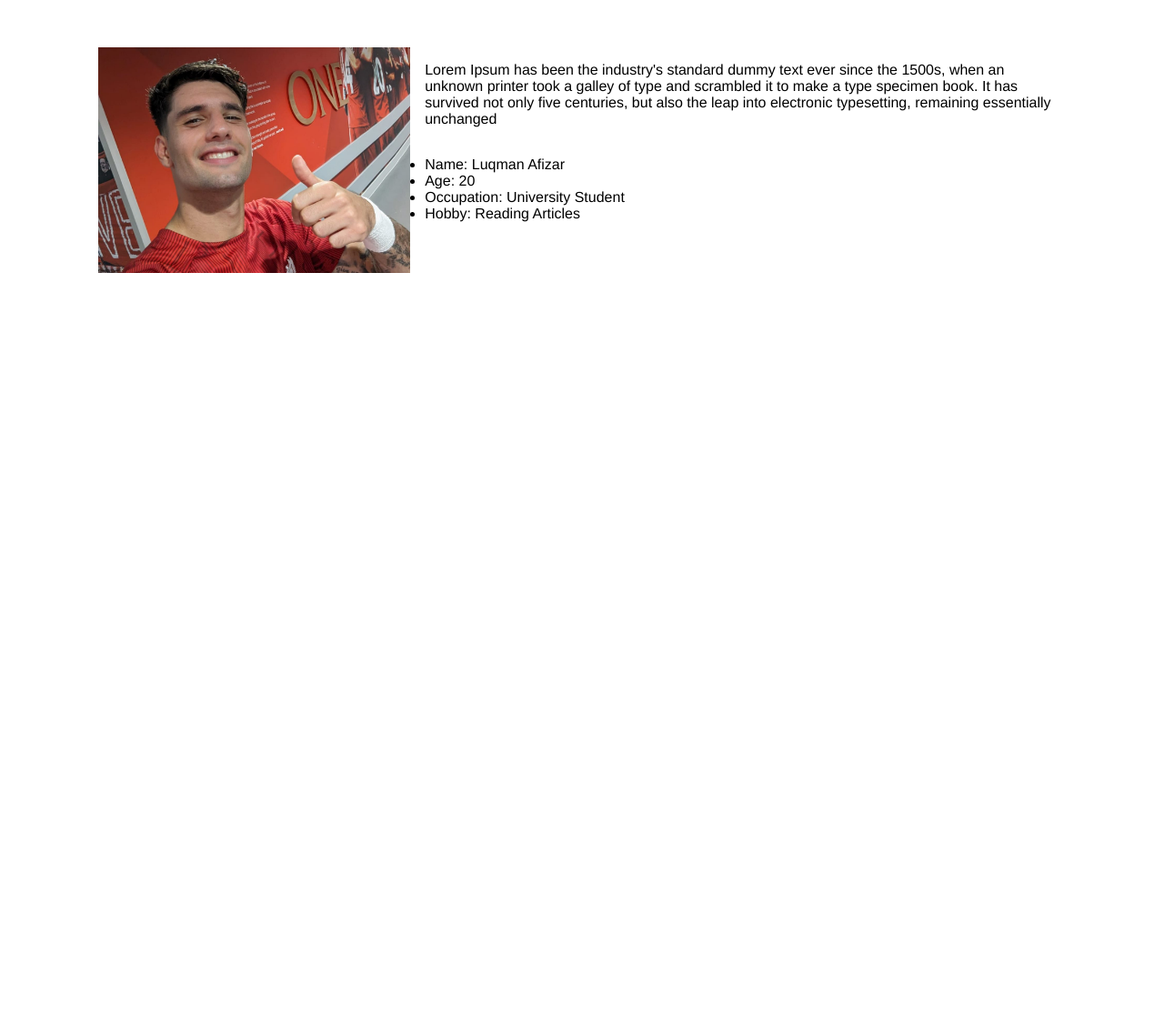
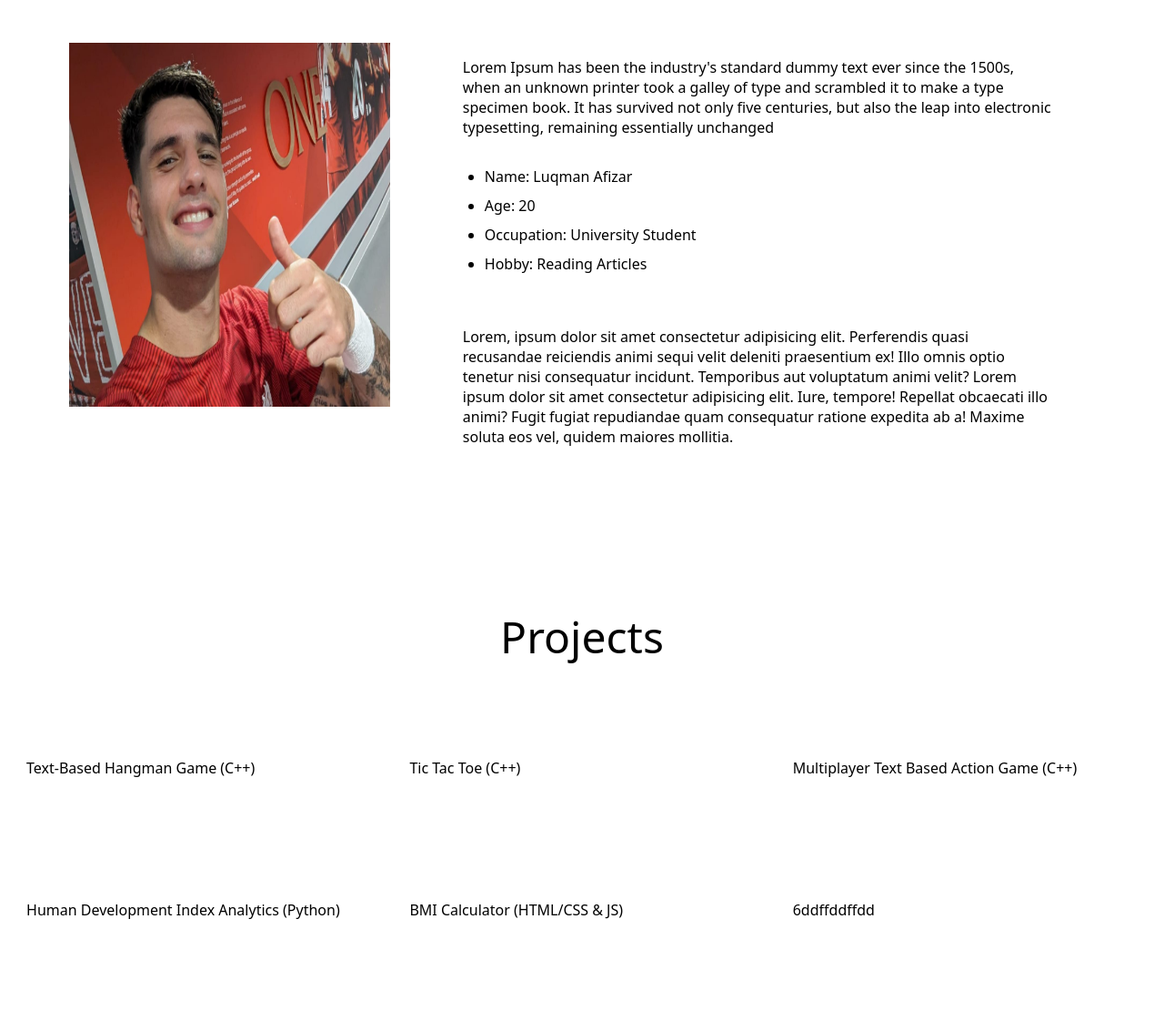
Before and after one commit to LuqmanMC305/my-portfolio, a plain HTML site: page index.html in a window 1280 px wide. Shown: the part 1011-2121 px from the top of the page at 91% size. Before the commit the page ends 1311 px from the top, so only its background shows below. Drawn offline with Linux system fonts and the light colour scheme.

Commit message:
Added portfolio section

```diff
--- a/index.html
+++ b/index.html
@@ -35,7 +35,7 @@
             <div class="descTopContainer">
                 <p class="aboutDescTop">Lorem Ipsum has been the industry's standard dummy text ever since the 1500s, when an unknown printer took a galley of type and scrambled it to make a type specimen book. It has survived not only five centuries, but also the leap into electronic typesetting, remaining essentially unchanged</p>
             </div>
-            <div class="info">
+            <div class="infoContainer">
                 <ul class="infoList">
                     <li>Name: Luqman Afizar</li>
                     <li>Age: 20</li>
@@ -43,7 +43,42 @@
                     <li>Hobby: Reading Articles</li>
                 </ul>
             </div>
+            <div class="descBottomContainer">
+                <p class="aboutDescBottom">Lorem, ipsum dolor sit amet consectetur adipisicing elit. Perferendis quasi recusandae reiciendis animi sequi velit deleniti praesentium ex! Illo omnis optio tenetur nisi consequatur incidunt. Temporibus aut voluptatum animi velit? Lorem ipsum dolor sit amet consectetur adipisicing elit. Iure, tempore! Repellat obcaecati illo animi? Fugit fugiat repudiandae quam consequatur ratione expedita ab a! Maxime soluta eos vel, quidem maiores mollitia.</p>
+            </div>
         </div>
+    </section>
+
+    <section class="projectContainer" id="portfolio">
+        <h1 class="projectTitle">Projects</h1>
+         <div class="flexContainer">
+            <div class="flexItem">
+                <img src="">
+                <p>Text-Based Hangman Game (C++)</p>
+            </div>
+            <div class="flexItem">
+                <img src="">
+                <p>Tic Tac Toe (C++) </p>
+            </div>
+            <div class="flexItem">
+                <img src="">
+                <p>Multiplayer Text Based Action Game (C++)</p>
+            </div>
+            <div class="flexItem">
+                <img src="">
+                <p>Human Development Index Analytics (Python)</p>
+            </div>
+            <div class="flexItem">
+                <img src="">
+                <p>BMI Calculator (HTML/CSS & JS)</p>
+            </div>
+            <div class="flexItem">
+                <img src="">
+                <p>6ddffddffdd</p>
+            </div>
+        </div>
+
+
     </section>
 
 
--- a/style.css
+++ b/style.css
@@ -26,6 +26,7 @@ nav a{
     background: url("images/kl.jpg");
     height: 100vh;
     background-size: cover;
+    margin: -0.5rem;
 
 }
 
@@ -42,8 +43,8 @@ nav a{
 
 .about{
     margin-top: 10%;
-    font-family: Helvetica, Arial;
-    margin-left: 5rem;
+    font-family: system-ui, -apple-system, Arial;
+    margin-left: 3rem;
 
 }
 
@@ -52,27 +53,55 @@ nav a{
     margin-left: 20px;
 }
 
-.aboutTitle{
+.aboutTitle, .projectTitle{
     font-size: 3rem;
     margin: 0 auto 5% auto;
     text-align: center;
+    font-weight: 500;
 }
 
 .aboutImage{
     width: 30%;
     float: left;
     margin-top: 1rem;
-    margin-right: 1rem;
+    margin-right: 4rem;
+    height: 50vh;
+
 }
 
-.descTopContainer{
+.descTopContainer, .descBottomContainer{
     margin: auto 1rem 0 1rem;
-    text-align: left;
+    display: flex;
+    flex-direction: column;
     padding: 1rem 5rem 0 1rem; /* top right bottom left */
 }
 
-.infoList{
-    margin: auto 1rem 0 1rem;
-    text-align: left;
-    padding: 1rem 3rem 0 1rem;
+
+.infoContainer{
+   display: flex;
+   flex-direction: column;
+   padding-left: 0rem;
 }
+
+.infoContainer li{
+    margin-bottom: 10px;
+}
+
+.projectContainer{
+    font-family: system-ui, -apple-system, Arial;
+    margin-top: 10rem;
+
+}
+
+
+.flexContainer{
+    display: flex;
+    flex-wrap: wrap;
+    justify-content: space-around;
+}
+
+.flexItem{
+    box-sizing: border-box;
+    width: 30%;
+    margin-bottom: 5rem;
+}
```
